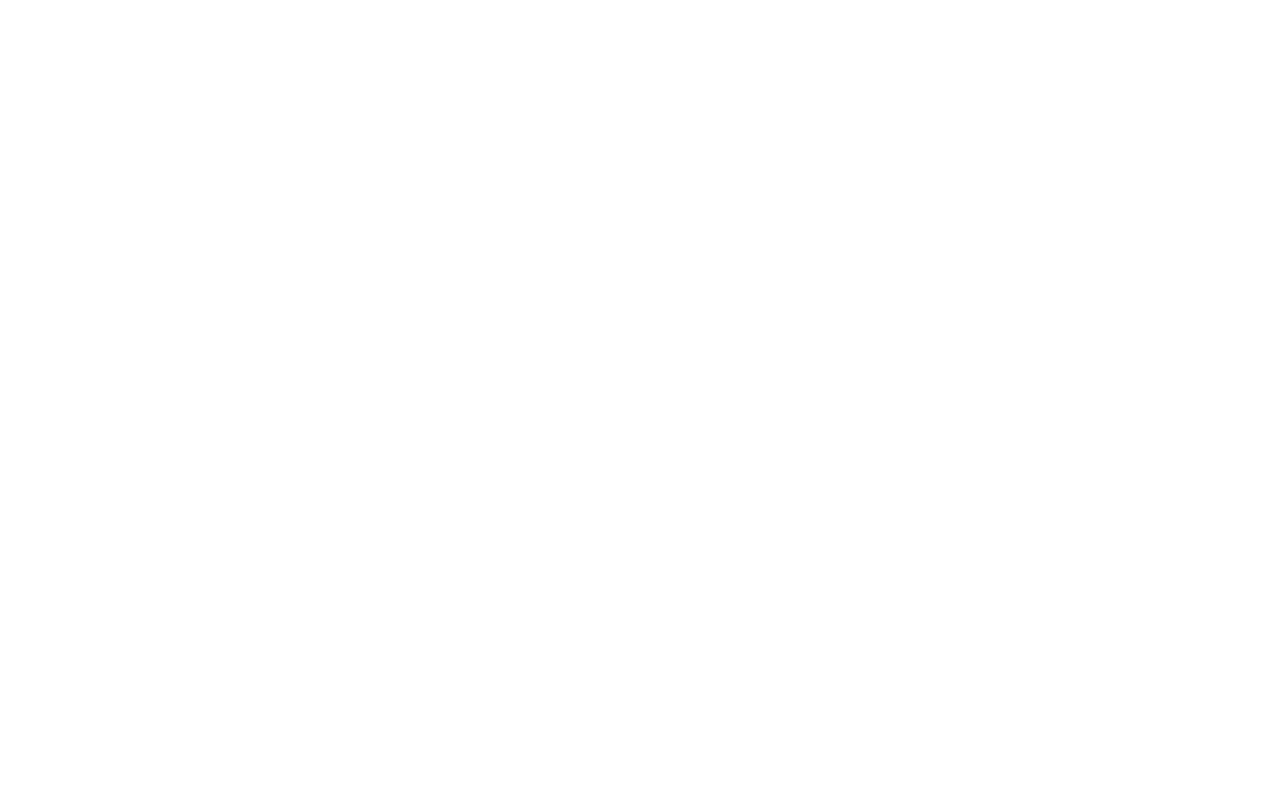
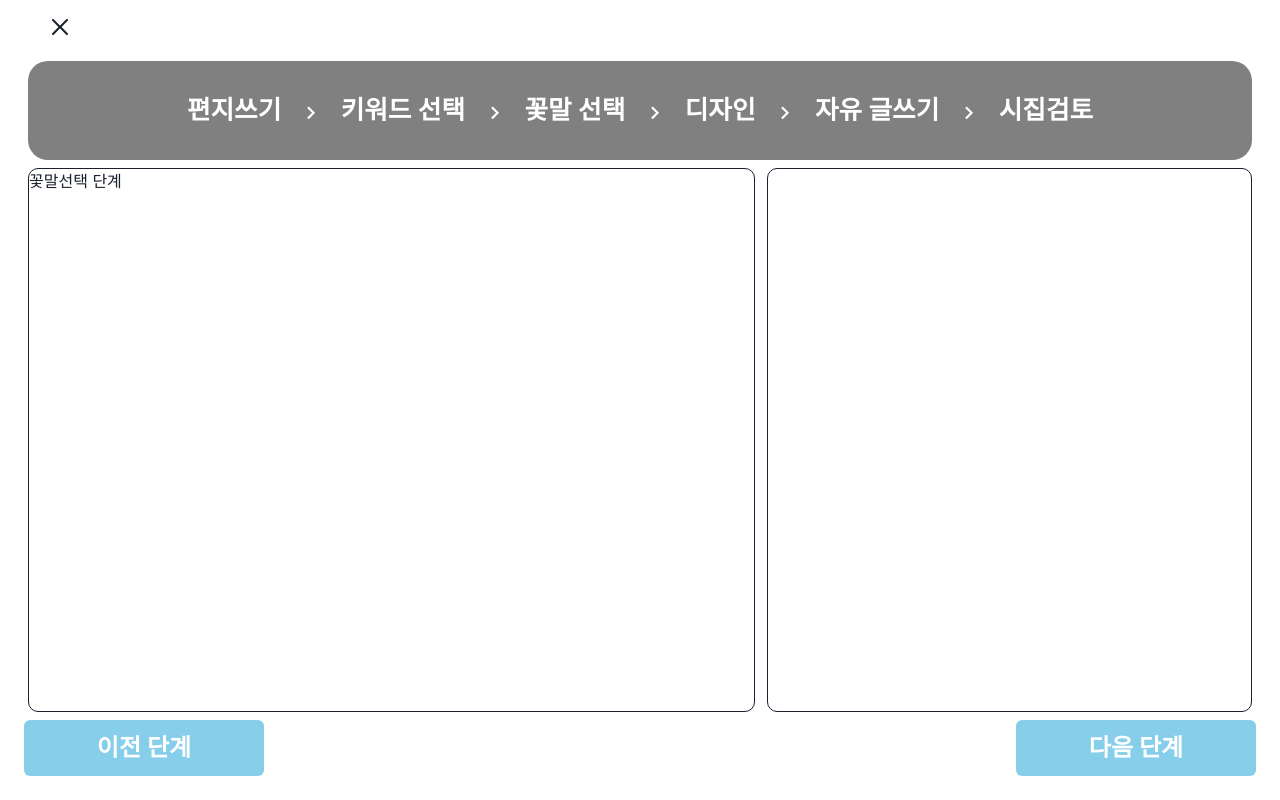
Before and after one commit to yuliepie/flower-letter-nlp, a React (Create React App) app in the folder client/: page /create/flowerlang in a window 1280 px wide. Before the commit this address had no page. Built offline with nearby package versions, Linux system fonts and the light colour scheme.

Commit message:
FIX: rename-routername & closebutton router

```diff
--- a/client/src/App.js
+++ b/client/src/App.js
@@ -1,5 +1,5 @@
 import { Route, Routes } from 'react-router-dom';
-import {createStore} from 'redux';
+import { createStore } from 'redux';
 
 import About from './pages/About';
 import Question from './pages/Question';
@@ -19,7 +19,7 @@
 import FreeContent from './components/create/FreeContent';
 import FinalReview from './components/create/FinalReview';
 
-const store = createStore(reducer)
+const store = createStore(reducer);
 
 function App() {
   return (
@@ -29,16 +29,16 @@
           <Route exact={true} path='/' element={<Home />} />
           <Route exact={true} path='/about' element={<About />} />
           <Route exact={true} path='/create' element={<Create />} />
-          <Route exact={true} path='/edit1' element={<EditAnthology />} />
-          <Route exact={true} path='/edit2' element={<FlowerLang/>} />
-          <Route exact={true} path='/edit3' element={<BookCover/>} />
-          <Route exact={true} path='/edit4' element={<FreeContent/>} />
-          <Route exact={true} path='/edit5' element={<FinalReview/>} />
+          <Route exact={true} path='/create/keyword' element={<EditAnthology />} />
+          <Route exact={true} path='/create/flowerlang' element={<FlowerLang />} />
+          <Route exact={true} path='/create/bookcover' element={<BookCover />} />
+          <Route exact={true} path='/create/freecontent' element={<FreeContent />} />
+          <Route exact={true} path='/create/final' element={<FinalReview />} />
           <Route exact={true} path='/question' element={<Question />} />
           <Route exact={true} path='/orders' element={<Orders />} />
           <Route exact={true} path='/checkout' element={<Checkout />} />
           <Route exact={true} path='/start' element={<Start />} />
-          <Route exact={true} path='/loading' element={<Loading/>} />
+          <Route exact={true} path='/loading' element={<Loading />} />
           <Route exact={true} path='/howtouse' element={<HowToUse />} />
         </Routes>
       </Provider>
--- a/client/src/components/EditAnthology.js
+++ b/client/src/components/EditAnthology.js
@@ -36,7 +36,7 @@
           </Box>
         </Flex>
       </HStack>
-      <EditContainer prevLink={'/create'} nextLink={'/edit2'} />
+      <EditContainer prevLink={'/create'} nextLink={'/create/flowerlang'} />
     </div>
   );
 }
--- a/client/src/components/StepsLetter.js
+++ b/client/src/components/StepsLetter.js
@@ -11,7 +11,11 @@
     <VStack w='100%' h='20vh' pl='7' pr='7'>
       <Flex w='100%' h='35%' align='center' pl='6'>
         {/* 닫기 버튼 */}
-        <CloseButton size='2xl'></CloseButton>
+        <CloseButton
+          size='2xl'
+          onClick={() => {
+            navigate('/');
+          }}></CloseButton>
       </Flex>
       <Flex bg='gray' fontWeight='600' color='white' w='100%' h='65%' align='center' justify='center' borderRadius='20px'>
         {/* 단계 박스 */}
@@ -29,7 +33,7 @@
             x
             <BreadcrumbLink
               onClick={() => {
-                navigate('/edit1');
+                navigate('/create/keyword');
               }}>
               키워드 선택
             </BreadcrumbLink>
@@ -38,7 +42,7 @@
           <BreadcrumbItem isCurrentPage>
             <BreadcrumbLink
               onClick={() => {
-                navigate('/edit2');
+                navigate('/create/flowerlang');
               }}>
               꽃말 선택
             </BreadcrumbLink>
@@ -46,7 +50,7 @@
           <BreadcrumbItem isCurrentPage>
             <BreadcrumbLink
               onClick={() => {
-                navigate('/edit3');
+                navigate('/create/bookcover');
               }}>
               디자인
             </BreadcrumbLink>
@@ -54,7 +58,7 @@
           <BreadcrumbItem isCurrentPage>
             <BreadcrumbLink
               onClick={() => {
-                navigate('/edit4');
+                navigate('/create/freecontent');
               }}>
               자유 글쓰기
             </BreadcrumbLink>
@@ -62,7 +66,7 @@
           <BreadcrumbItem isCurrentPage>
             <BreadcrumbLink
               onClick={() => {
-                navigate('/edit5');
+                navigate('/create/final');
               }}>
               시집검토
             </BreadcrumbLink>
--- a/client/src/components/WriteLetter.js
+++ b/client/src/components/WriteLetter.js
@@ -25,7 +25,7 @@
 
   const clickNextButton = () => {
     dispatch({ type: 'SAVE_LETTER', title, content });
-    navigate('/edit1');
+    navigate('/create/keyword');
   };
 
   const handleChange = (e) => {
--- a/client/src/components/create/BookCover.js
+++ b/client/src/components/create/BookCover.js
@@ -17,7 +17,7 @@
           {/* 오른쪽 박스 */}
         </Flex>
       </HStack>
-      <EditContainer prevLink={'/edit2'} nextLink={'/edit4'} />
+      <EditContainer prevLink={'/create/flowerlang'} nextLink={'/create/freecontent'} />
     </div>
   );
 }
--- a/client/src/components/create/FinalReview.js
+++ b/client/src/components/create/FinalReview.js
@@ -17,7 +17,7 @@
           {/* 오른쪽 박스 */}
         </Flex>
       </HStack>
-      <EditContainer prevLink={'/edit4'} nextLink={'/orders'} />
+      <EditContainer prevLink={'/create/freecontent'} nextLink={'/orders'} />
     </div>
   );
 }
--- a/client/src/components/create/FlowerLang.js
+++ b/client/src/components/create/FlowerLang.js
@@ -17,7 +17,7 @@
           {/* 오른쪽 박스 */}
         </Flex>
       </HStack>
-      <EditContainer prevLink={'/edit1'} nextLink={'/edit3'} />
+      <EditContainer prevLink={'/create/keyword'} nextLink={'/create/bookcover'} />
     </div>
   );
 }
--- a/client/src/components/create/FreeContent.js
+++ b/client/src/components/create/FreeContent.js
@@ -17,7 +17,7 @@
           {/* 오른쪽 박스 */}
         </Flex>
       </HStack>
-      <EditContainer prevLink={'/edit3'} nextLink={'/edit5'} />
+      <EditContainer prevLink={'/create/bookcover'} nextLink={'/create/final'} />
     </div>
   );
 }
```
